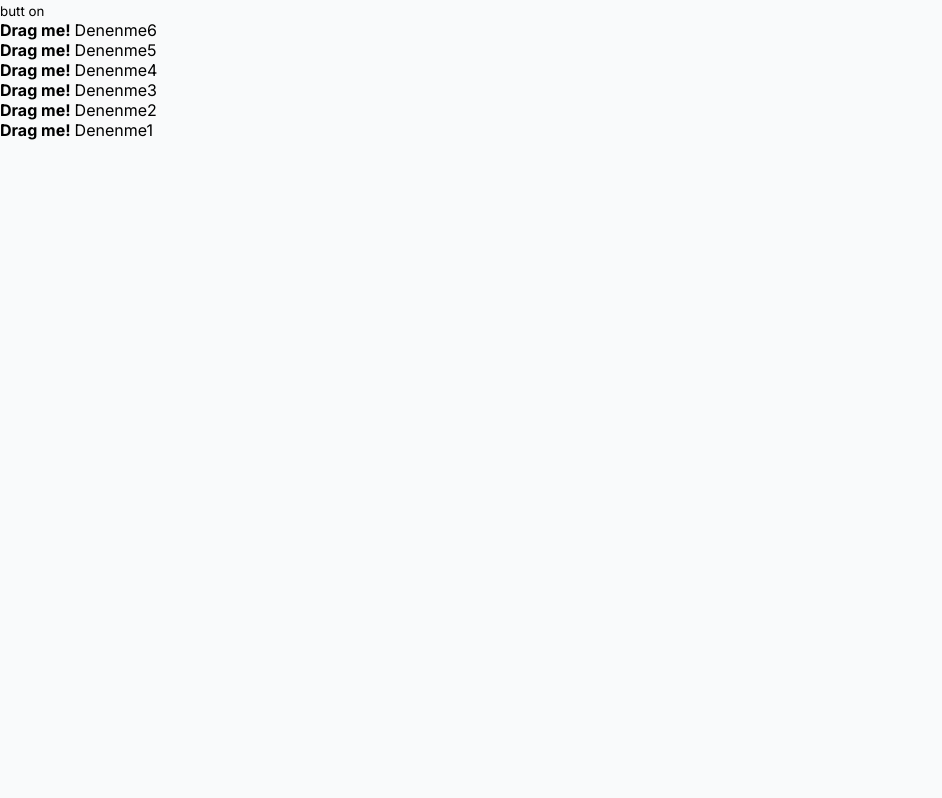
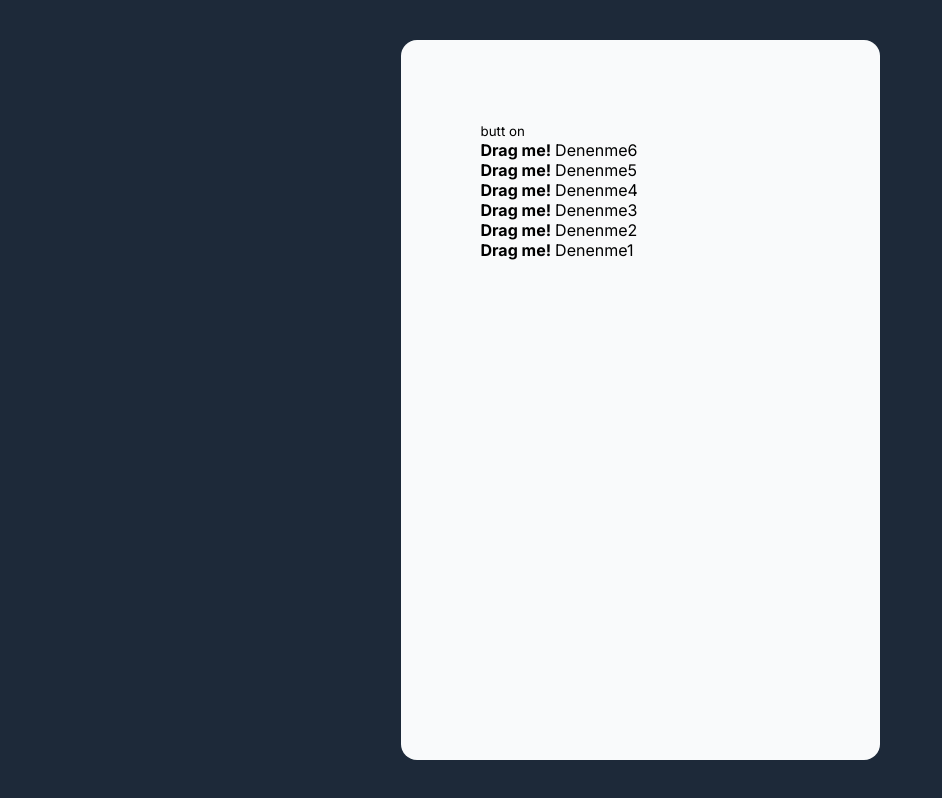
Before and after one commit to 90pixel/todo-ts, a Next.js app: page / in a window 1280 px wide. Shown: the whole page, without its empty margins (0-942 px from the left). Built offline with nearby package versions, Linux system fonts and the light colour scheme.

Commit message:
add layout

```diff
--- /dev/null
+++ b/components/Layout/Layout.tsx
@@ -0,0 +1,49 @@
+import { FC } from 'react';
+import Head from 'next/head';
+import { styled } from 'stitches.config';
+
+interface LayoutProps {
+  title: string;
+  className?: string;
+}
+
+const Layout: FC<LayoutProps> = ({
+  title = '90Pixel To Do',
+  children,
+  className,
+}) => {
+  return (
+    <>
+      <Head>
+        <title>{title}</title>
+      </Head>
+      <Container className={className}>
+        <ContentLayout>
+          <ContentContainer>{children}</ContentContainer>
+        </ContentLayout>
+      </Container>
+    </>
+  );
+};
+
+export default Layout;
+
+export const Container = styled('div', {
+  minHeight: '100vh',
+  width: '100%',
+  backgroundColor: '$primary',
+  display: 'flex',
+  justifyContent: 'center',
+  alignItems: 'center',
+});
+
+export const ContentLayout = styled('div', {
+  width: '479px',
+  height: '90vh',
+  backgroundColor: '$gray50',
+  borderRadius: '$2xl',
+});
+
+export const ContentContainer = styled('div', {
+  p: 20,
+});
--- a/pages/_app.tsx
+++ b/pages/_app.tsx
@@ -1,9 +1,14 @@
 import type { AppProps } from 'next/app';
 import { globalStyles } from 'styles/globals';
+import Layout from 'components/Layout/Layout';
 
 function MyApp({ Component, pageProps }: AppProps) {
   globalStyles();
-  return <Component {...pageProps} />;
+  return (
+    <Layout title={'90 Pixel To Do'}>
+      <Component {...pageProps} />
+    </Layout>
+  );
 }
 
 export default MyApp;
--- a/stitches.config.ts
+++ b/stitches.config.ts
@@ -15,6 +15,7 @@ export const {
 } = createStitches({
   theme: {
     colors: {
+      bg: '#E5E5E5',
       avatarBg: '#C4C4C4',
       primary: '#1D2939',
       gray500: '#667085',
```
